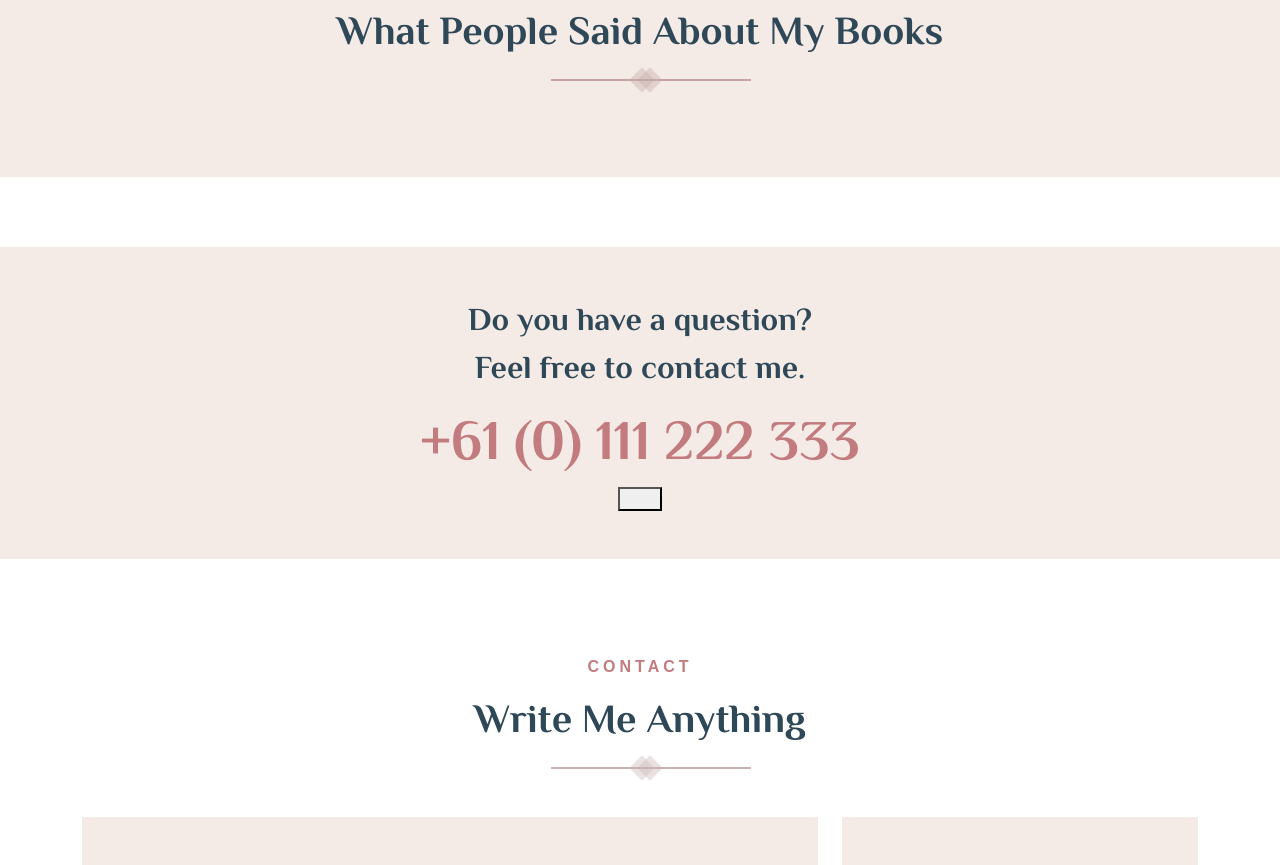
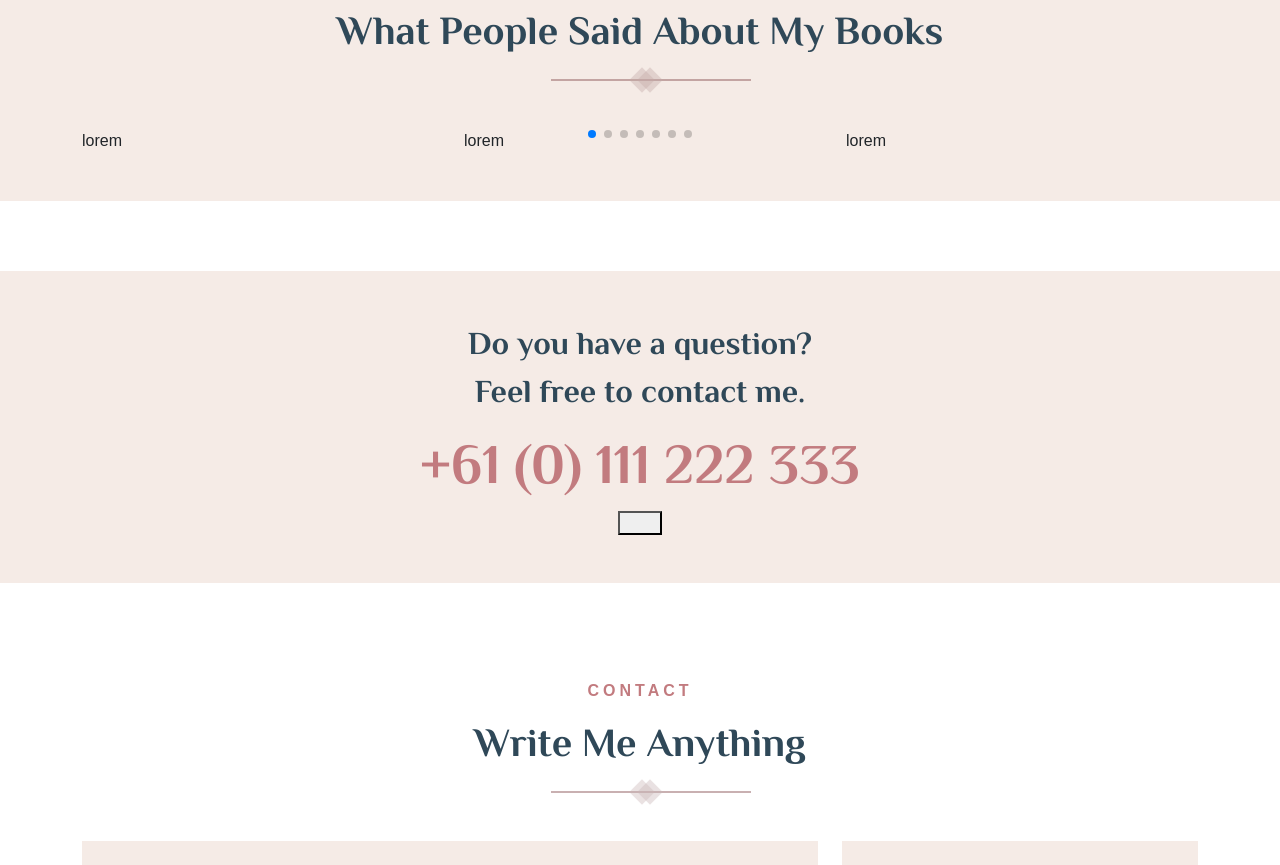
Before and after one commit to Khushbupatel05/pr-5-Bootstrap-landingpage, a React (Vite) app: page / in a window 1280 px wide. Shown: the part 5240-6105 px from the top of the page. Built offline with nearby package versions, Linux system fonts and the light colour scheme.

Commit message:
commit for slider

```diff
--- a/package.json
+++ b/package.json
@@ -13,7 +13,8 @@
     "bootstrap": "^5.3.6",
     "react": "^19.1.0",
     "react-bootstrap": "^2.10.10",
-    "react-dom": "^19.1.0"
+    "react-dom": "^19.1.0",
+    "swiper": "^11.2.8"
   },
   "devDependencies": {
     "@eslint/js": "^9.25.0",
--- a/src/App.jsx
+++ b/src/App.jsx
@@ -11,6 +11,7 @@
 import Pricing from './Components/Pricing';
 import ChapterPrevivew from './Components/ChapterPrevivew';
 import Author from './Components/Author';
+
 
 
 const App = () => {
--- a/src/Components/TestimonialSlider.jsx
+++ b/src/Components/TestimonialSlider.jsx
@@ -1,8 +1,13 @@
 import Sectionheading from './Sectionheading';
+import { Swiper, SwiperSlide } from 'swiper/react';
+import { Pagination } from 'swiper/modules';
+import 'swiper/css';
+import 'swiper/css/pagination';
+
 
 const TestimonialSlider = () => {
 
-     let title = "What people said about my books";
+    let title = "What people said about my books";
     let des = " Testimonials"
     return (
         <>
@@ -14,6 +19,26 @@
                                 <Sectionheading title={title} des={des} />
                             </div>
                         </div>
+                        <div>
+                            <Swiper
+                                slidesPerView={3}
+                                spaceBetween={30}
+                                pagination={{
+                                    clickable: true,
+                                }}
+                                modules={[Pagination]}
+                                className="mySwiper">
+                                <SwiperSlide>lorem</SwiperSlide>
+                                <SwiperSlide>lorem</SwiperSlide>
+                                <SwiperSlide>lorem</SwiperSlide>
+                                <SwiperSlide>lorem</SwiperSlide>
+                                <SwiperSlide>lorem</SwiperSlide>
+                                <SwiperSlide>lorem</SwiperSlide>
+                                <SwiperSlide>lorem</SwiperSlide>
+                                <SwiperSlide>lorem</SwiperSlide>
+                                <SwiperSlide>lorem</SwiperSlide>
+                            </Swiper>
+                        </div>
                     </div>
                 </div>
             </section>
--- a/src/main.jsx
+++ b/src/main.jsx
@@ -1,6 +1,10 @@
 
 import { createRoot } from 'react-dom/client'
 import './index.css'
+import 'swiper/css';
+import 'swiper/css/pagination';
+
+
 import App from './App.jsx'
 
 createRoot(document.getElementById('root')).render(   <App />)
```
Also changed, not shown: 1 other file (tests, documents, lock files or other folders).
